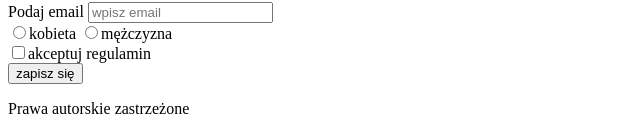
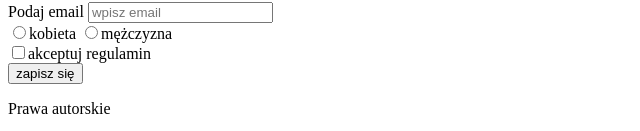
Before and after one commit to MariaMioduska/MarysiaM, a plain HTML site: page index.html in a window 1280 px wide. Shown: the part 1602-1733 px from the top of the page, 0-640 px from the left. Drawn offline with Linux system fonts and the light colour scheme.

Commit message:
Removed zastrzeżone

```diff
--- a/index.html
+++ b/index.html
@@ -77,7 +77,7 @@
             <input type="submit" value="zapisz się">
         </div>
     </form>
-    <p>Prawa autorskie zastrzeżone</p>
+    <p>Prawa autorskie</p>
 </footer>
 </body>
 </html>
```
